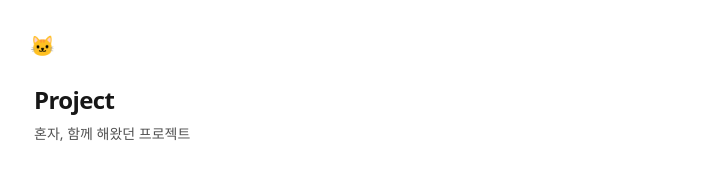
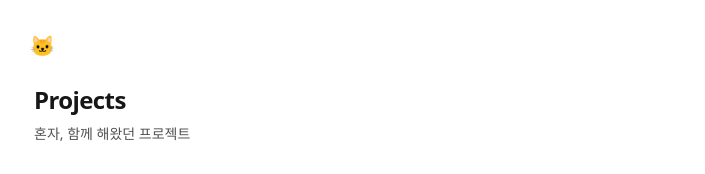
Before and after one commit to SID12g/sid12g.dev, a Next.js app: page /projects in a window 1280 px wide. Shown: the top 174 px of the page, without its empty margins (286-991 px from the left). Built offline with nearby package versions, Linux system fonts and the light colour scheme.

Commit message:
fix: Pluralize 'Project' to 'Projects' in page metadata, heading, and section title.

```diff
--- a/src/app/projects/page.tsx
+++ b/src/app/projects/page.tsx
@@ -3,7 +3,7 @@ import Link from "next/link";
 import { getProjects } from "@/lib/projects";
 
 export const metadata = {
-  title: "Project",
+  title: "Projects",
   description: "혼자, 함께 해왔던 프로젝트",
 };
 
@@ -13,7 +13,7 @@ export default function ProjectsPage() {
   return (
     <section>
       <h1 className="text-2xl font-semibold tracking-tight text-neutral-900 dark:text-neutral-100 mb-2">
-        Project
+        Projects
       </h1>
       <p className="text-sm text-neutral-600 dark:text-neutral-400 mb-8">
         혼자, 함께 해왔던 프로젝트
--- a/src/components/project-preview.tsx
+++ b/src/components/project-preview.tsx
@@ -9,7 +9,7 @@ export default function ProjectPreview() {
   const mobileMoreBg = projects[8];
 
   return (
-    <Section title="Project">
+    <Section title="Projects">
       <div className="grid grid-cols-4 gap-3 max-[580px]:grid-cols-3 max-[480px]:gap-2">
         {projects.slice(0, 8).map((project, index) => (
           <Link
```
